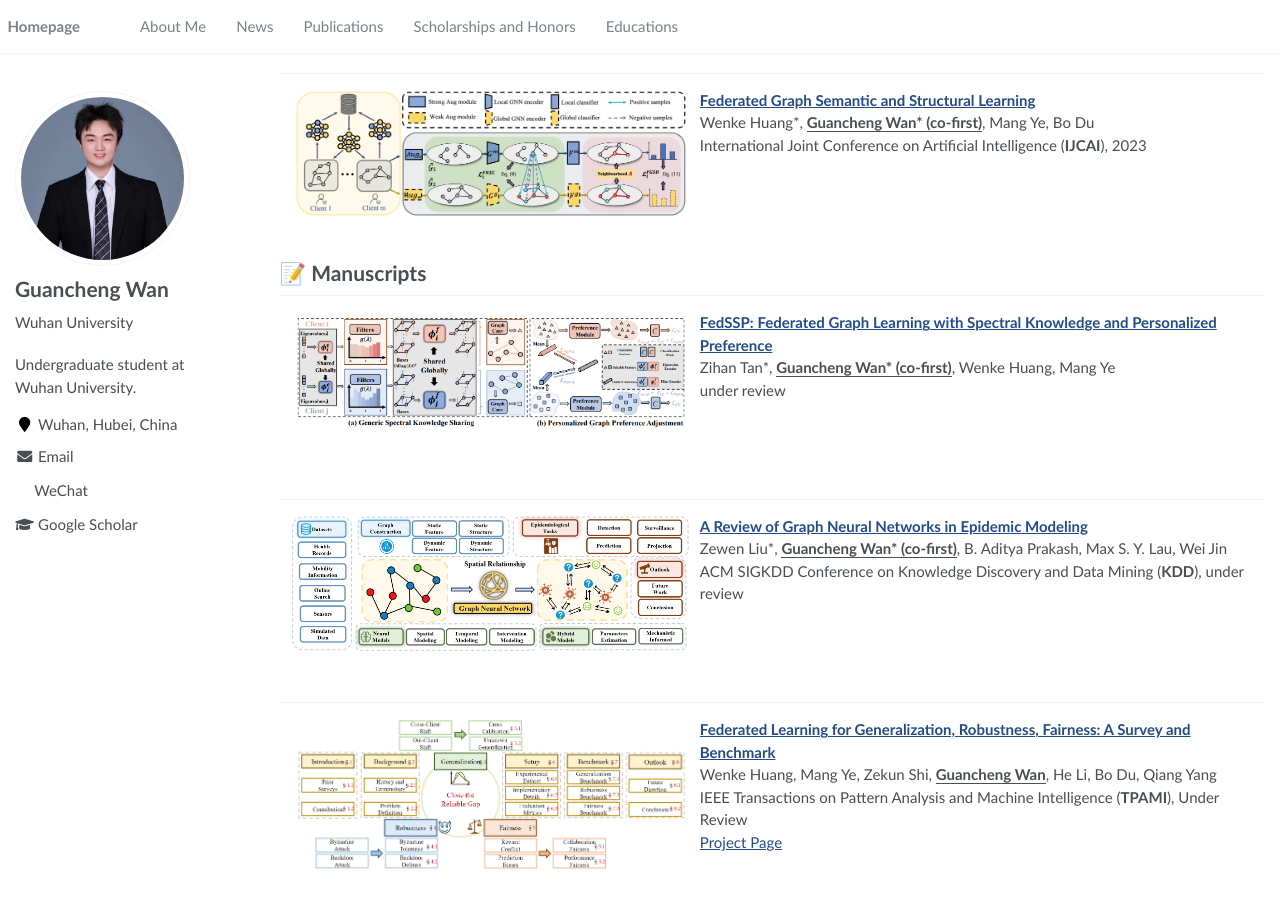
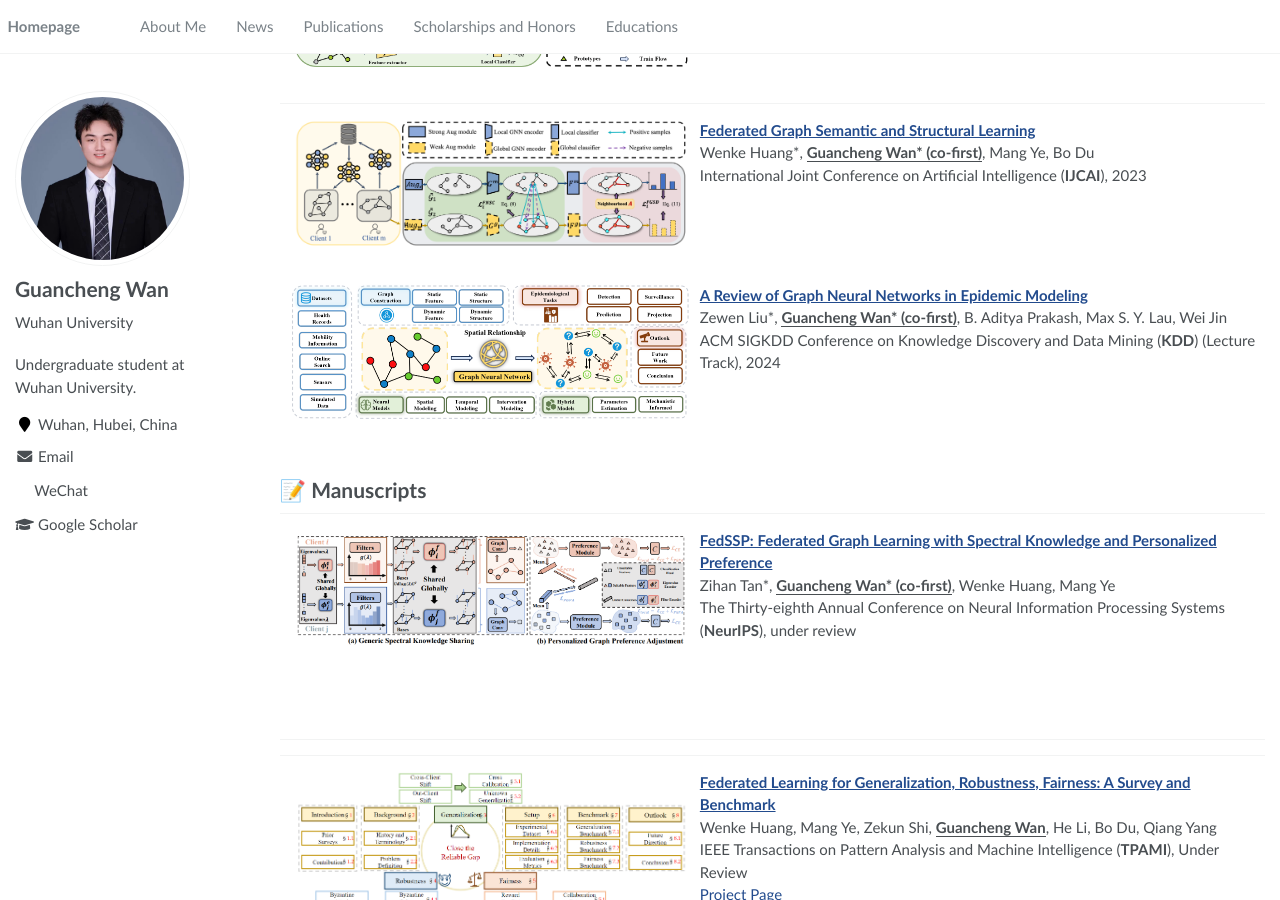
Before and after one commit to SuHui03/guanchengWan.github.io, a Jekyll site: the page built from _pages/about.md, in a window 1280 px wide and 900 px high, scrolled down 1199 px. Built offline with Jekyll 4.4.1, drawn with Linux system fonts in a browser that asks for light colours; formulas are drawn with MathJax 3; some of the changed text lies outside the part shown.

Commit message:
Update about.md

```diff
--- a/_pages/about.md
+++ b/_pages/about.md
@@ -37,6 +37,9 @@ I am enthusiastic about immersing myself in the field of artificial intelligence
 
 
 - *2024.05:* I serve as a reviewer for NeurIPS'24.
+
+- *2024.05:* Our survey about Graph Neural Networks in Epidemic Modeling is accepted. See you in Barcelona!
+
 
 - *2024.05:* ✨✨✨ Very happy that my paper was accepted by <strong>ICML 2024 </strong>. See you in Austria!
 
@@ -117,6 +120,20 @@ hspace="10"   wspace="20" src="../images/fgssl.png"></dt>
 
 
 
+<dl>
+  <dt><img align="left" width="400"
+hspace="10" wspace="20" src="../images/episurvey.png">
+</dt>
+  <dd><a href="https://arxiv.org/abs/2403.19852"><strong>A Review of Graph Neural Networks in Epidemic Modeling</strong></a></dd>
+<dd>Zewen Liu*, <strong><u>Guancheng Wan* (co-first)</u></strong>, B. Aditya Prakash, Max S. Y. Lau, Wei Jin</dd>
+    <dd>ACM SIGKDD Conference on Knowledge Discovery and Data Mining (<strong>KDD</strong>) (Lecture Track), 2024</dd>
+</dl>
+
+<br/>
+<br/>
+<br/>
+
+
 
 
 
@@ -128,7 +145,7 @@ hspace="10" wspace="20" src="../images/FedSSP.png">
 </dt>
   <dd><a href=""><strong>FedSSP: Federated Graph Learning with Spectral Knowledge and Personalized Preference</strong></a></dd>
 <dd>Zihan Tan*, <strong><u>Guancheng Wan* (co-first)</u></strong>, Wenke Huang, Mang Ye</dd>
-    <dd>under review</dd>
+<dd>The Thirty-eighth Annual Conference on Neural Information Processing Systems (<strong>NeurIPS</strong>), under review</dd>
 </dl>
 
 <br/>
@@ -139,20 +156,6 @@ hspace="10" wspace="20" src="../images/FedSSP.png">
 
 ---
 
-
-
-<dl>
-  <dt><img align="left" width="400"
-hspace="10" wspace="20" src="../images/episurvey.png">
-</dt>
-  <dd><a href="https://arxiv.org/abs/2403.19852"><strong>A Review of Graph Neural Networks in Epidemic Modeling</strong></a></dd>
-<dd>Zewen Liu*, <strong><u>Guancheng Wan* (co-first)</u></strong>, B. Aditya Prakash, Max S. Y. Lau, Wei Jin</dd>
-    <dd>ACM SIGKDD Conference on Knowledge Discovery and Data Mining (<strong>KDD</strong>), under review</dd>
-</dl>
-
-<br/>
-<br/>
-<br/>
 
 
 
```
